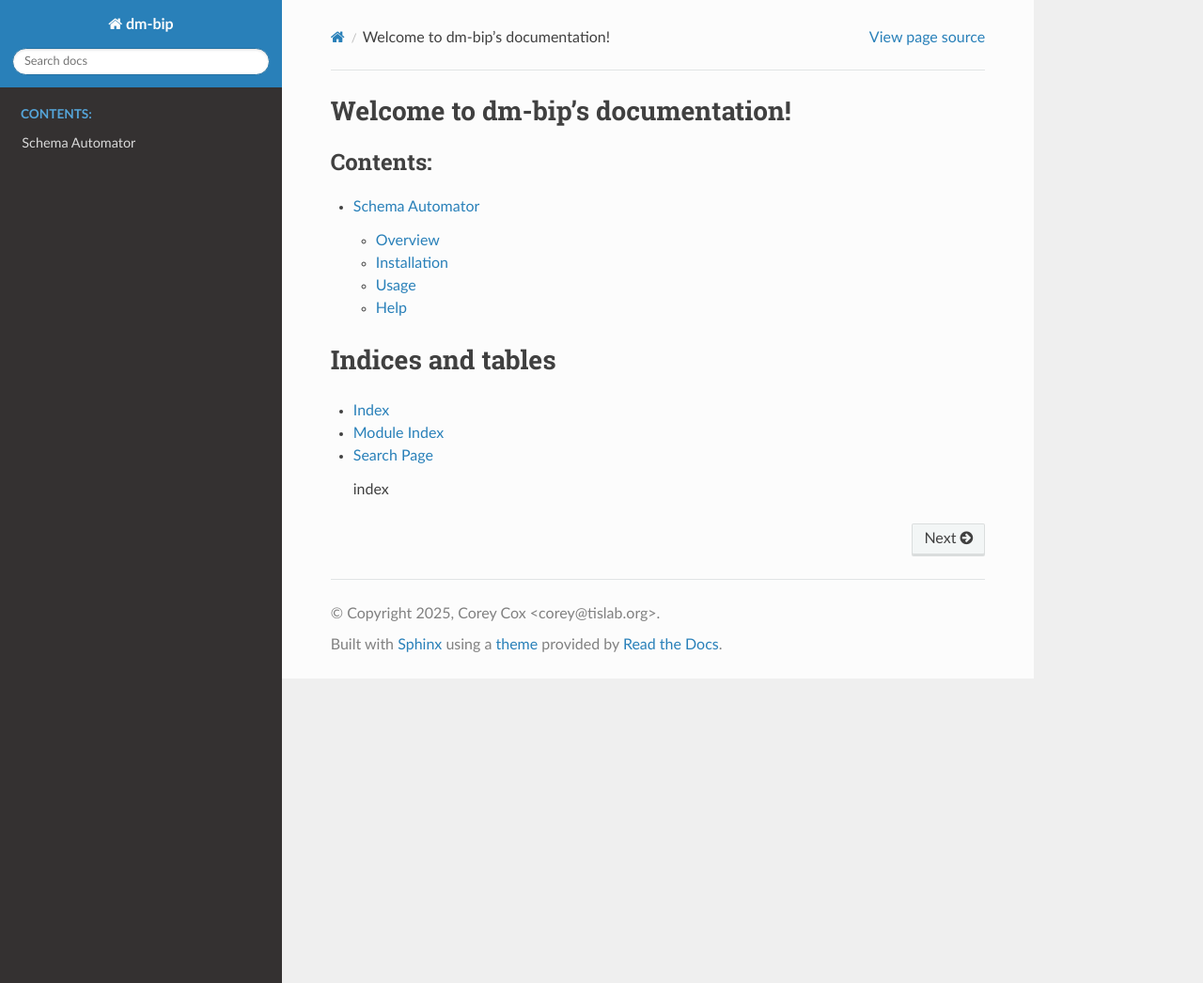
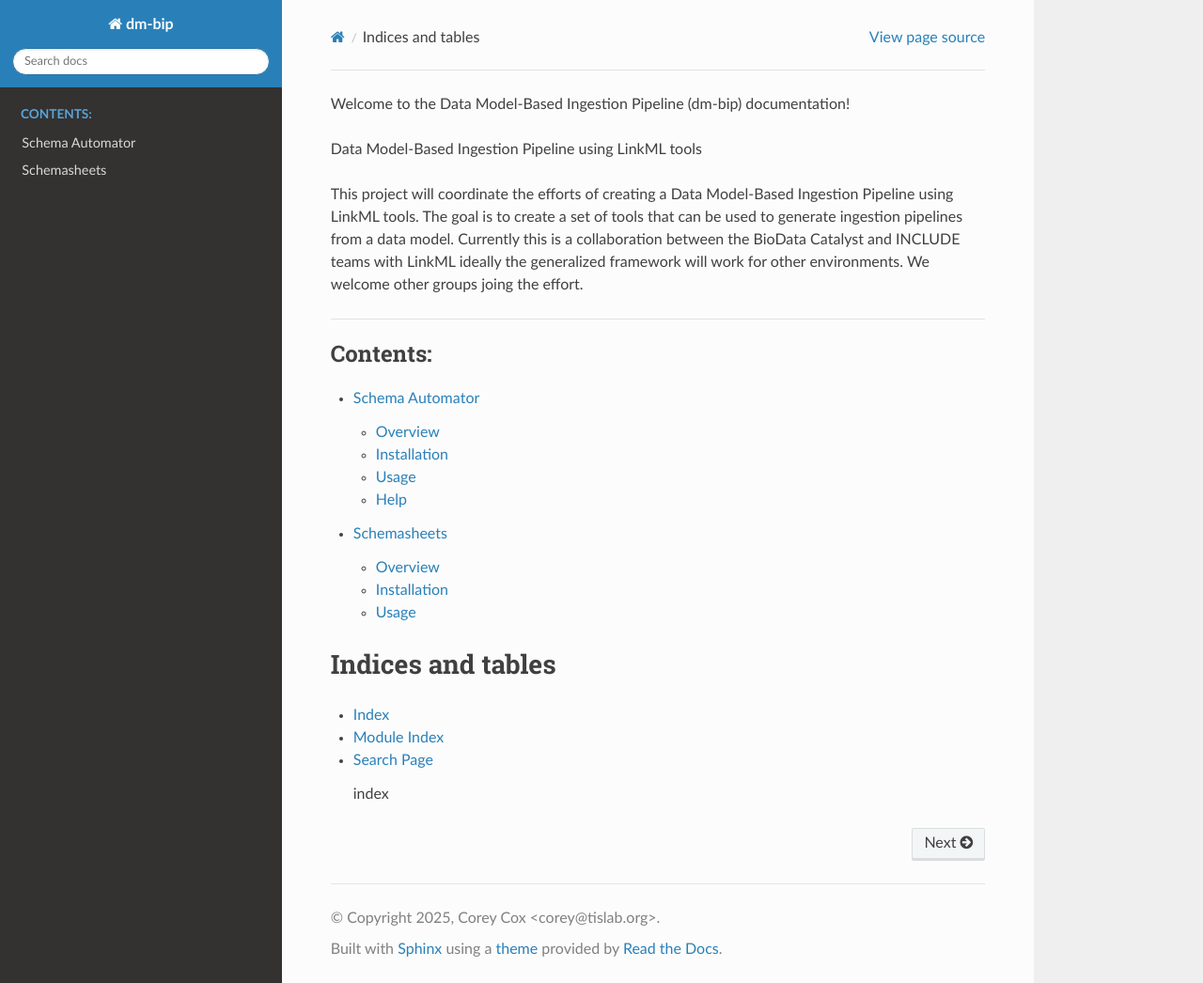
Before and after one commit to linkml/dm-bip, a Sphinx documentation site: the page built from docs/index.rst, in a window 1280 px wide and 1046 px high. Shown: the whole window at 94% size. Built offline with Sphinx 7.4.7 and the Read the Docs theme 3.1.0, drawn with Linux system fonts in a browser that asks for light colours; pages that are not in the unit, such as notebooks, are missing from menus.

Commit message:
Initial work on documentation

```diff
--- a/docs/index.rst
+++ b/docs/index.rst
@@ -3,7 +3,13 @@
    You can adapt this file completely to your liking, but it should at least
    contain the root `toctree` directive.
 
-Welcome to dm-bip's documentation!
+Welcome to the Data Model-Based Ingestion Pipeline (dm-bip) documentation!
+
+Data Model-Based Ingestion Pipeline using LinkML tools
+
+This project will coordinate the efforts of creating a Data Model-Based Ingestion Pipeline using LinkML tools. The goal is to create a set of tools that can be used to generate ingestion pipelines from a data model.
+Currently this is a collaboration between the BioData Catalyst and INCLUDE teams with LinkML ideally the generalized framework will work for other environments. We welcome other groups joing the effort.
+
 =========================================================
 
 .. toctree::
@@ -12,6 +18,7 @@ Welcome to dm-bip's documentation!
 
    modules
    schema_automator
+   schemasheets
 
 Indices and tables
 ==================
```
